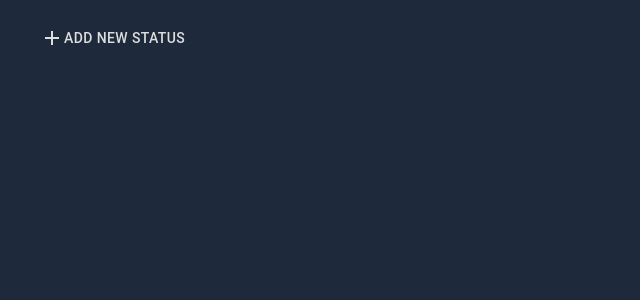
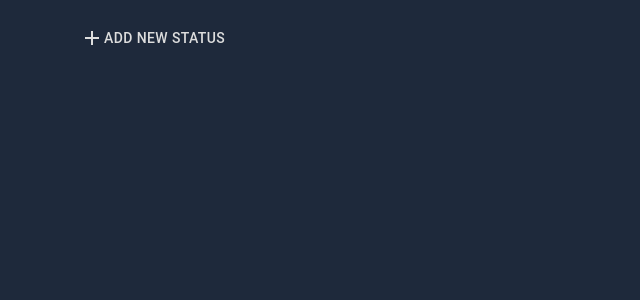
Before and after one commit to AlirezaZandi/todo-github, a React (Create React App) app: page / in a window 1280 px wide. Shown: the top 300 px of the page, without its empty margins (0-640 px from the left). Built offline with nearby package versions, Linux system fonts and the light colour scheme.

Commit message:
add reorder functionality for statuses

```diff
--- a/src/components/TodoStatus.jsx
+++ b/src/components/TodoStatus.jsx
@@ -13,12 +13,14 @@ import TodoCard from "./TodoCard";
 import AddTodoPopop from "./AddTodoPopop";
 import DeleteIcon from "@mui/icons-material/Delete";
 import { ColorLens } from "@mui/icons-material";
+import { Reorder, useDragControls } from "framer-motion";
 
 import { useSelector, useDispatch } from "react-redux";
 import { removeTodoStatus, updateTodoStatusName } from "../store/todoStatus";
 import { Droppable } from "react-beautiful-dnd";
 import { removeTodo } from "../store/todo";
 import ColorPicker from "./ColorPicker";
+import DragIndicatorIcon from "@mui/icons-material/DragIndicator";
 
 const TodoStatus = ({ id }) => {
   const [openDialog, setOpenDialog] = React.useState(false);
@@ -28,12 +30,16 @@ const TodoStatus = ({ id }) => {
   const { name, todos, color } = useSelector((state) =>
     state.todoStatus.find((status) => status.id === id)
   );
+  const currentStatus = useSelector((state) =>
+    state.todoStatus.find((status) => status.id === id)
+  );
 
   useEffect(() => {
     setStatusTitle(name);
   }, []);
 
   const todoList = useSelector((state) => state.todo);
+  const controls = useDragControls();
 
   const dispatch = useDispatch();
 
@@ -51,6 +57,12 @@ const TodoStatus = ({ id }) => {
 
   return (
     <>
+      <Reorder.Item
+        dragListener={false}
+        dragControls={controls}
+        key={id}
+        value={currentStatus}
+        style={{ height: "100%" }}>
         <Droppable droppableId={id}>
           {(provided) => (
             <Paper
@@ -116,6 +128,17 @@ const TodoStatus = ({ id }) => {
                       }}
                     />
                   </IconButton>
+                  <IconButton
+                    onPointerDown={(e) => controls.start(e)}
+                    sx={{
+                      cursor: "grab",
+                      color:
+                        color === "default"
+                          ? "action.active"
+                          : color + ".contrastText",
+                    }}>
+                    <DragIndicatorIcon />
+                  </IconButton>
                 </Box>
               </Box>
               <Box
@@ -146,6 +169,7 @@ const TodoStatus = ({ id }) => {
             </Paper>
           )}
         </Droppable>
+      </Reorder.Item>
       <AddTodoPopop open={openDialog} setOpen={setOpenDialog} statusId={id} />
     </>
   );
--- a/src/components/TodoStstusList.jsx
+++ b/src/components/TodoStstusList.jsx
@@ -5,10 +5,11 @@ import TodoStatus from "./TodoStatus";
 import AddIcon from "@mui/icons-material/Add";
 import AddStatusDialog from "./AddStatusDialog";
 import { useSelector, useDispatch } from "react-redux";
-
+import { Reorder, useDragControls } from "framer-motion";
 import {
   removeTodoFromStatus,
   UpdateTodoInStatusOrder,
+  updateTodoStatusOrder,
 } from "../store/todoStatus";
 
 import { DragDropContext } from "react-beautiful-dnd";
@@ -69,22 +70,34 @@ const TodoStstusList = () => {
 
   return (
     <DragDropContext onDragEnd={handleDragEnd}>
+      <Reorder.Group
+        style={{
+          width: "100%",
+        }}
+        axis="x"
+        values={todoStatus}
+        onReorder={(newOrder) => {
+          console.log(newOrder);
+          dispatch(updateTodoStatusOrder({ newOrder }));
+        }}>
         <Box
+          height="95%"
           sx={{
             display: "flex",
             justifyContent: "flex-start",
             gap: "1rem",
-          alignItems: "center",
-          width: "100%",
+            alignItems: "flex-start",
+            width: "95%",
             paddingInline: { xs: "0", md: "2rem" },
-          //overflow: "auto",
+            overflow: "auto",
+            listStyle: "none",
+            height: "95vh",
             "& > *": {
               flexShrink: 0,
             },
-        }}
-        height="95%">
+          }}>
           {todoStatus.map((status) => {
-          return <TodoStatus key={status.id} id={status.id} />;
+            return <TodoStatus id={status.id} key={status.id} />;
           })}
           <Button
             variant="text"
@@ -94,6 +107,7 @@ const TodoStstusList = () => {
             Add new status
           </Button>
         </Box>
+      </Reorder.Group>
       <AddStatusDialog open={openDialog} setOpen={setOpenDialog} />
     </DragDropContext>
   );
--- a/src/index.css
+++ b/src/index.css
@@ -6,7 +6,7 @@ body {
   -webkit-font-smoothing: antialiased;
   -moz-osx-font-smoothing: grayscale;
   background-color: #1e293b;
-  overflow-x: overlay;
+  overflow: hidden;
 }
 
 code {
```
Lines whose indentation alone changed are shown as unchanged.
